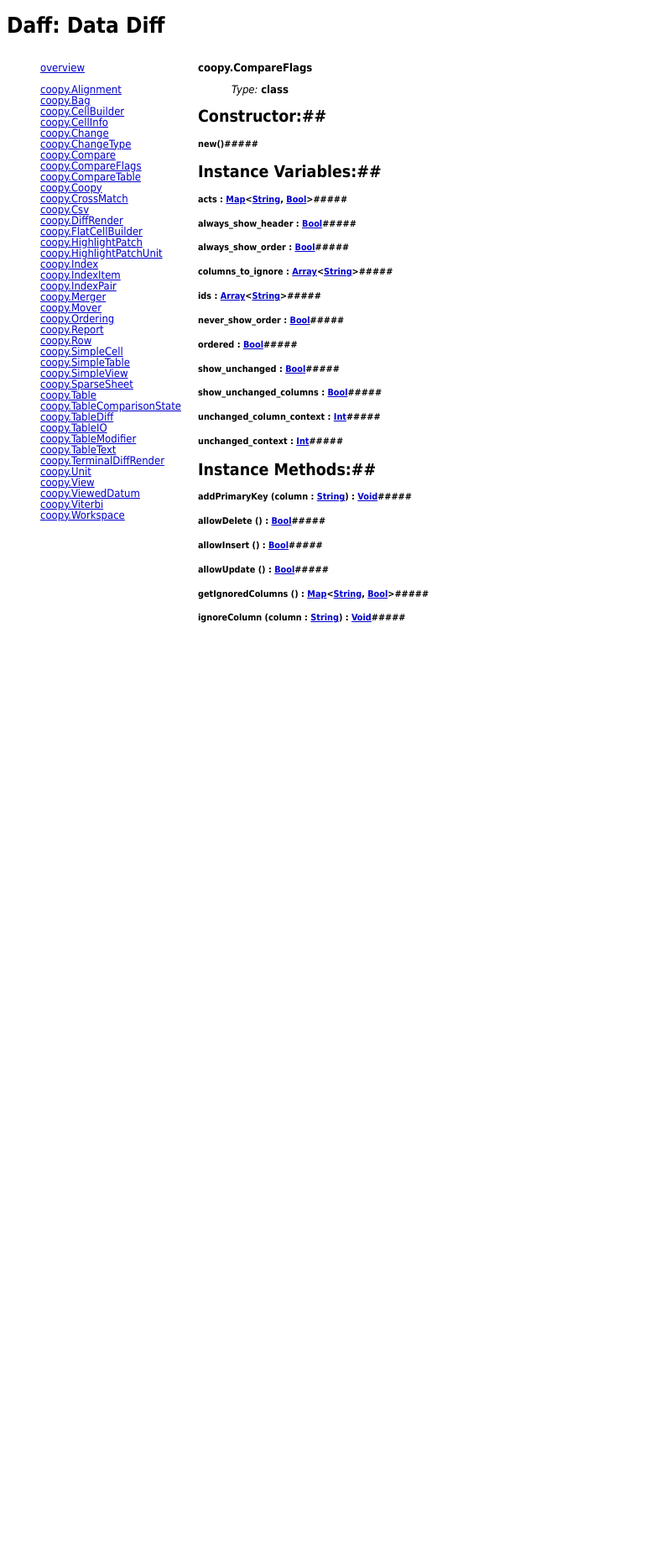
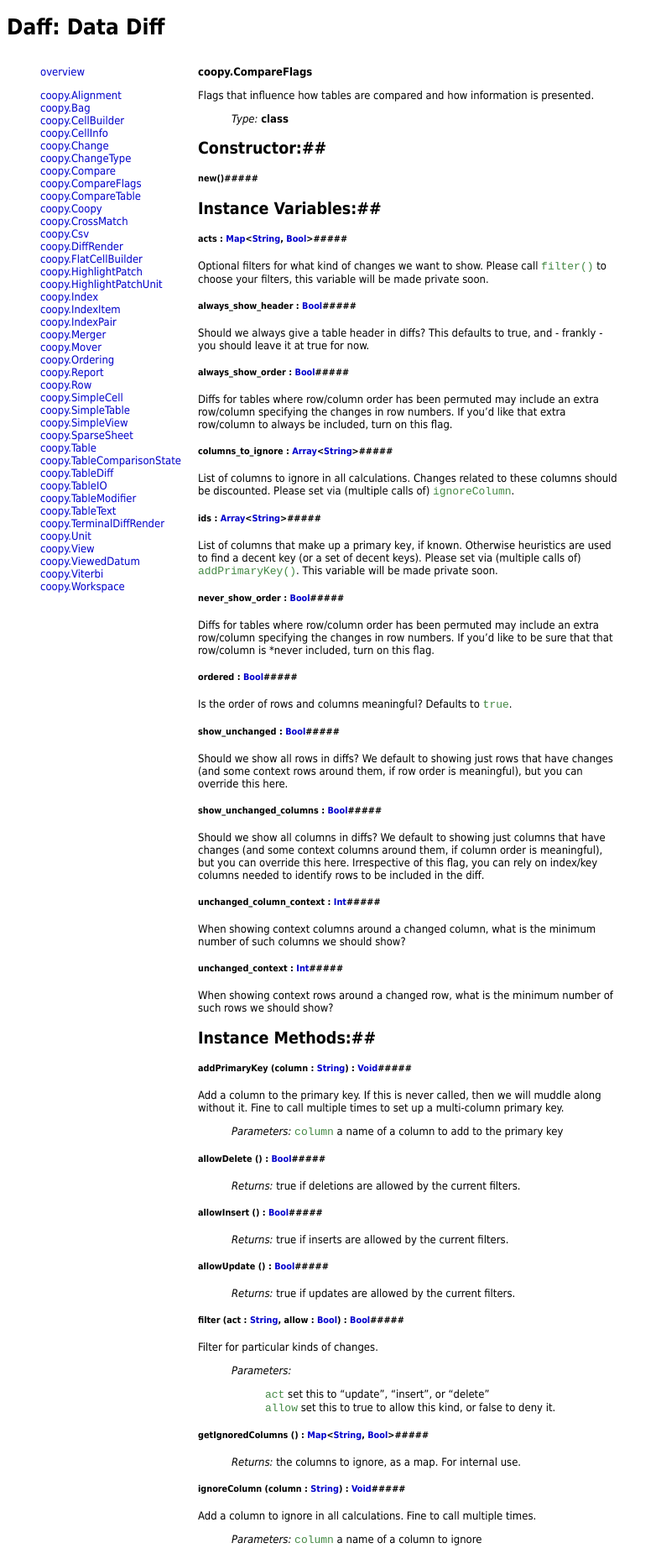
Before and after one commit to paulfitz/daff-doc, a Jekyll site: the page built from types/coopy/CompareFlags.md, in a window 1280 px wide. Shown: the whole page at 84% size, without its empty margins (0-788 px from the left). Built offline with Jekyll 4.4.1, drawn with Linux system fonts in a browser that asks for light colours; before the commit the page ends 900 px from its top, so only the background shows below that.

Commit message:
add CompareFlags

```diff
--- a/css/stylesheet.css
+++ b/css/stylesheet.css
@@ -1,16 +1,10 @@
-/* remember to define focus styles! */
-:focus {
-	outline: 0;
-}
 body {
-	line-height: 1;
   color: black;
   background: white;
 }
 ol, ul {
   list-style: none;
 }
-/* tables still need 'cellspacing="0"' in the markup */
 table {
   border-collapse: separate;
   border-spacing: 0;
@@ -27,7 +21,6 @@ blockquote, q {
   quotes: "" "";
 }
 
-/** STYLE **/
 body {
   font-family:Tahoma,Verdana,Arial,Helvetica,sans-serif;
   font-size: 13px;
@@ -35,6 +28,7 @@ body {
 
 a, a:active, a:visited {
   color: #0000cc;
+  text-decoration: none;
 }
 
 .type-frame {
--- a/types/coopy/CompareFlags.md
+++ b/types/coopy/CompareFlags.md
@@ -4,6 +4,11 @@ thing: class
 title: coopy.CompareFlags
 ---
 **coopy.CompareFlags**
+<p>
+  Flags that influence how tables are compared and how information
+  is presented.
+
+</p>
 
 
 
@@ -20,46 +25,114 @@ title: coopy.CompareFlags
 ##Instance Variables:##
 
 ##### **acts**  : <a href="../Map.html" class="type">Map</a>&lt;<a href="../String.html" class="type">String</a>, <a href="../Bool.html" class="type">Bool</a>&gt;#####
+<p>
+      Optional filters for what kind of changes we want to show.
+      Please call `filter()`
+      to choose your filters, this variable will be made private soon.
+
+</p>
 
 
 
 ##### **always_show_header**  : <a href="../Bool.html" class="type">Bool</a>#####
+<p>
+      Should we always give a table header in diffs? This defaults
+      to true, and - frankly - you should leave it at true for now.
+
+</p>
 
 
 
 ##### **always_show_order**  : <a href="../Bool.html" class="type">Bool</a>#####
+<p>
+      Diffs for tables where row/column order has been permuted may include
+      an extra row/column specifying the changes in row numbers.
+      If you'd like that extra row/column to always be included,
+      turn on this flag.
+
+</p>
 
 
 
 ##### **columns_to_ignore**  : <a href="../Array.html" class="type">Array</a>&lt;<a href="../String.html" class="type">String</a>&gt;#####
+<p>
+      List of columns to ignore in all calculations.  Changes
+      related to these columns should be discounted.  Please set
+      via (multiple calls of) `ignoreColumn`.
+
+</p>
 
 
 
 ##### **ids**  : <a href="../Array.html" class="type">Array</a>&lt;<a href="../String.html" class="type">String</a>&gt;#####
+<p> List of columns that make up a primary key, if known.
+      Otherwise heuristics are used to find a decent key
+      (or a set of decent keys). Please set via (multiple
+      calls of) `addPrimaryKey()`.  This variable will be made private
+      soon.
+
+</p>
 
 
 
 ##### **never_show_order**  : <a href="../Bool.html" class="type">Bool</a>#####
+<p>
+      Diffs for tables where row/column order has been permuted may include
+      an extra row/column specifying the changes in row numbers.
+      If you'd like to be sure that that row/column is *never
+      included, turn on this flag.
+
+</p>
 
 
 
 ##### **ordered**  : <a href="../Bool.html" class="type">Bool</a>#####
+<p>
+      Is the order of rows and columns meaningful? Defaults to `true`.
+
+</p>
 
 
 
 ##### **show_unchanged**  : <a href="../Bool.html" class="type">Bool</a>#####
+<p>
+      Should we show all rows in diffs?  We default to showing
+      just rows that have changes (and some context rows around
+      them, if row order is meaningful), but you can override
+      this here.
+
+</p>
 
 
 
 ##### **show_unchanged_columns**  : <a href="../Bool.html" class="type">Bool</a>#####
+<p>
+      Should we show all columns in diffs?  We default to showing
+      just columns that have changes (and some context columns around
+      them, if column order is meaningful), but you can override
+      this here.  Irrespective of this flag, you can rely
+      on index/key columns needed to identify rows to be included
+      in the diff.
+
+</p>
 
 
 
 ##### **unchanged_column_context**  : <a href="../Int.html" class="type">Int</a>#####
+<p>
+      When showing context columns around a changed column, what
+      is the minimum number of such columns we should show?
+
+</p>
 
 
 
 ##### **unchanged_context**  : <a href="../Int.html" class="type">Int</a>#####
+<p>
+      When showing context rows around a changed row, what
+      is the minimum number of such rows we should show?
+
+</p>
 
 
 
@@ -67,6 +140,21 @@ title: coopy.CompareFlags
 
 
 #####**addPrimaryKey** (column : <a href="../String.html" class="type">String</a>) : <a href="../Void.html" class="type">Void</a>#####
+<p>
+      Add a column to the primary key.  If this is never called,
+      then we will muddle along without it.  Fine to call multiple
+      times to set up a multi-column primary key.
+
+</p>
+
+
+
+> *Parameters:*  `column` a name of a column to add to the primary key
+
+
+
+
+
 
 
 
@@ -76,7 +164,25 @@ title: coopy.CompareFlags
 
 
 
+> *Returns:*  true if deletions are allowed by the current filters.
+
+
+
+
+
+
+
+
 #####**allowInsert** () : <a href="../Bool.html" class="type">Bool</a>#####
+
+
+
+
+> *Returns:*  true if inserts are allowed by the current filters.
+
+
+
+
 
 
 
@@ -86,9 +192,55 @@ title: coopy.CompareFlags
 
 
 
+> *Returns:*  true if updates are allowed by the current filters.
+
+
+
+
+
+
+
+
+#####**filter** (act : <a href="../String.html" class="type">String</a>, allow : <a href="../Bool.html" class="type">Bool</a>) : <a href="../Bool.html" class="type">Bool</a>#####
+<p>
+      Filter for particular kinds of changes.
+</p>
+
+
+
+> *Parameters:*
+>
+>   * `act` set this to "update", "insert", or "delete"
+>   * `allow` set this to true to allow this kind, or false to deny it.
+
+
+
+
+
+
+
+
 #####**getIgnoredColumns** () : <a href="../Map.html" class="type">Map</a>&lt;<a href="../String.html" class="type">String</a>, <a href="../Bool.html" class="type">Bool</a>&gt;#####
 
 
 
 
+> *Returns:*  the columns to ignore, as a map. For internal use.
+
+
+
+
+
+
+
+
 #####**ignoreColumn** (column : <a href="../String.html" class="type">String</a>) : <a href="../Void.html" class="type">Void</a>#####
+<p>
+      Add a column to ignore in all calculations.  Fine to call
+      multiple times.
+
+</p>
+
+
+
+> *Parameters:*  `column` a name of a column to ignore
```
Also changed, not shown: _includes/index.md (+13 -3 lines). Lines whose indentation alone changed are shown as unchanged.
